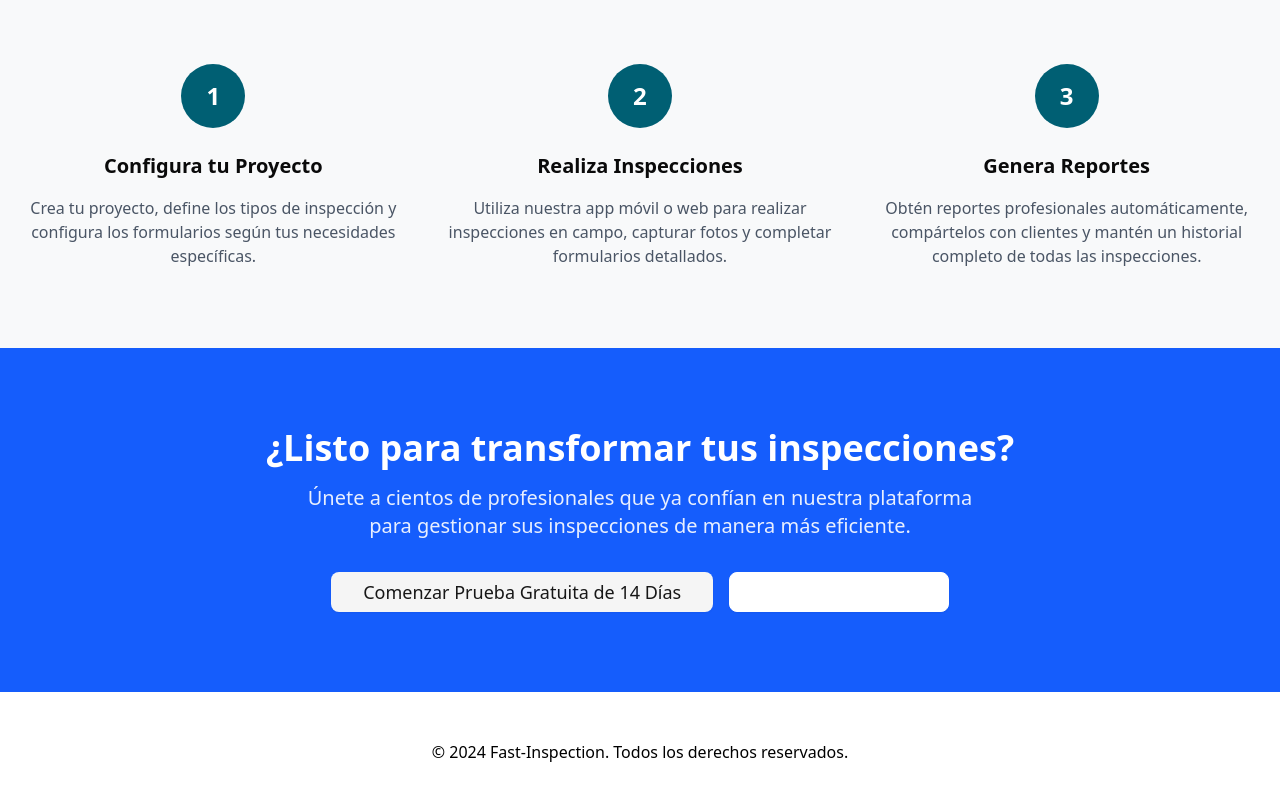
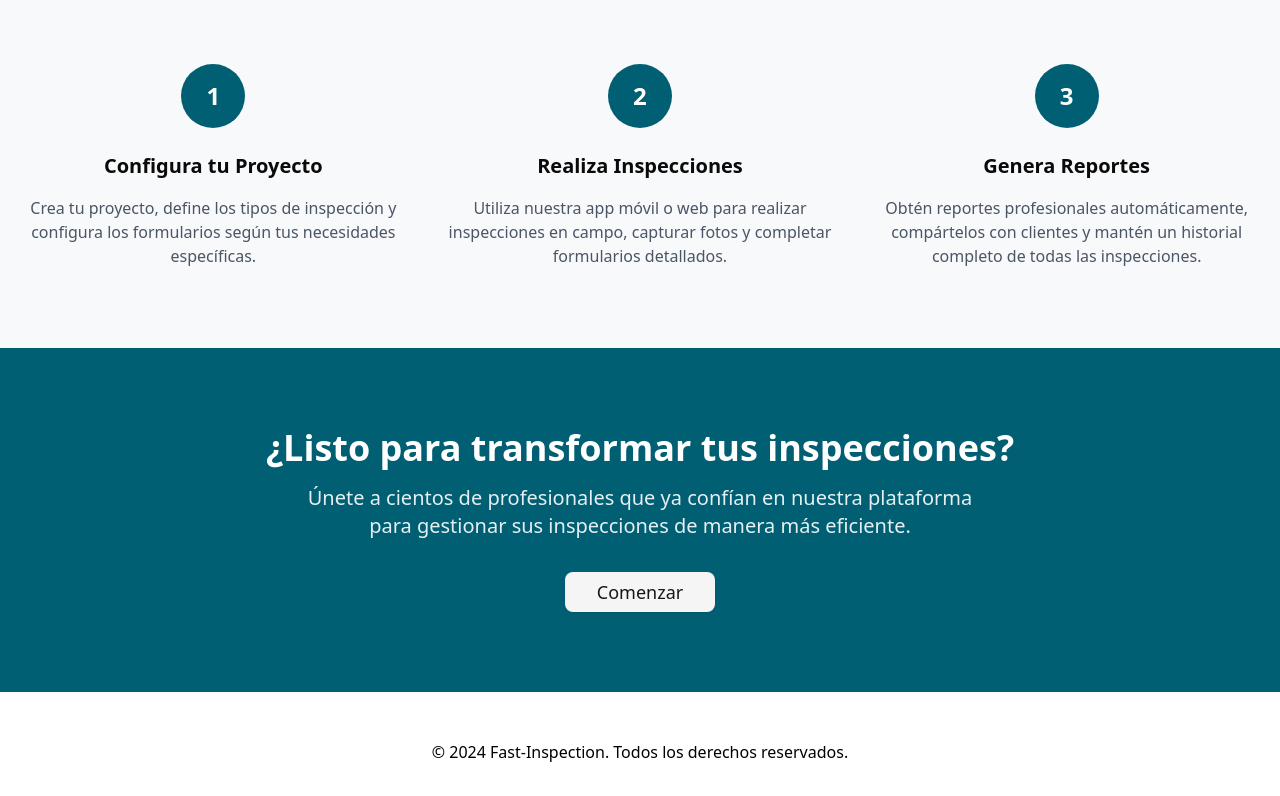
Before and after one commit to NairAd02/fast-inspection-backoffice, a Next.js app: page /landing in a window 1280 px wide. Shown: the part 1658-2454 px from the top of the page. Built offline with nearby package versions, Linux system fonts and the light colour scheme; no server answers; what @bprogress/next would draw is missing.

Commit message:
feat(home-cta-section): integrate the NavigationComponent and update the text styles to white to improve visibility in the call-to-action section.

```diff
--- a/src/sections/home/home-cta-section/home-cta-section.tsx
+++ b/src/sections/home/home-cta-section/home-cta-section.tsx
@@ -1,28 +1,25 @@
+import NavigationComponent from "@/components/navigation-component/navigation-component";
 import { Button } from "@/components/ui/button";
+import { paths } from "@/routes/path";
 import React from "react";
 
 export default function HomeCtaSection() {
   return (
-    <section className="py-20 px-4 bg-blue-600 text-white">
+    <section className="py-20 px-4 bg-primary ">
       <div className="container mx-auto text-center">
-        <h2 className="text-3xl md:text-4xl font-bold mb-4">
+        <h2 className="text-3xl md:text-4xl font-bold mb-4 text-white">
           ¿Listo para transformar tus inspecciones?
         </h2>
-        <p className="text-xl mb-8 opacity-90 max-w-2xl mx-auto">
+        <p className="text-xl mb-8 opacity-90 max-w-2xl mx-auto text-white">
           Únete a cientos de profesionales que ya confían en nuestra plataforma
           para gestionar sus inspecciones de manera más eficiente.
         </p>
         <div className="flex flex-col sm:flex-row gap-4 justify-center">
-          <Button size="lg" variant="secondary" className="text-lg px-8 py-3">
-            Comenzar Prueba Gratuita de 14 Días
-          </Button>
-          <Button
-            size="lg"
-            variant="outline"
-            className="text-lg px-8 py-3 border-white text-white hover:bg-white hover:text-blue-600"
-          >
-            Hablar con Ventas
-          </Button>
+          <NavigationComponent href={paths.configs.root}>
+            <Button size="lg" variant="secondary" className="text-lg px-8 py-3">
+              Comenzar
+            </Button>
+          </NavigationComponent>
         </div>
       </div>
     </section>
```
